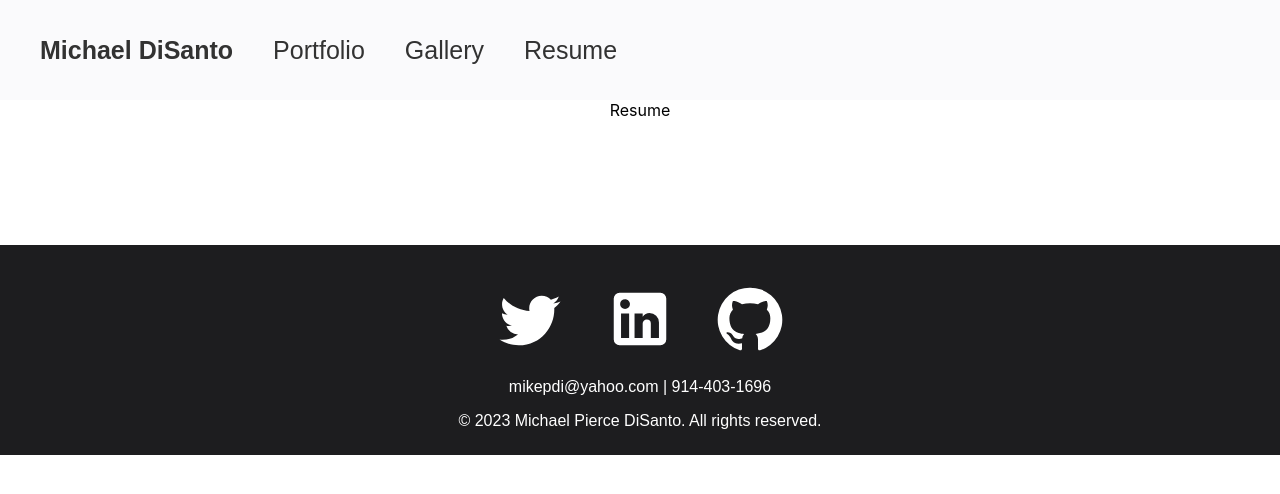
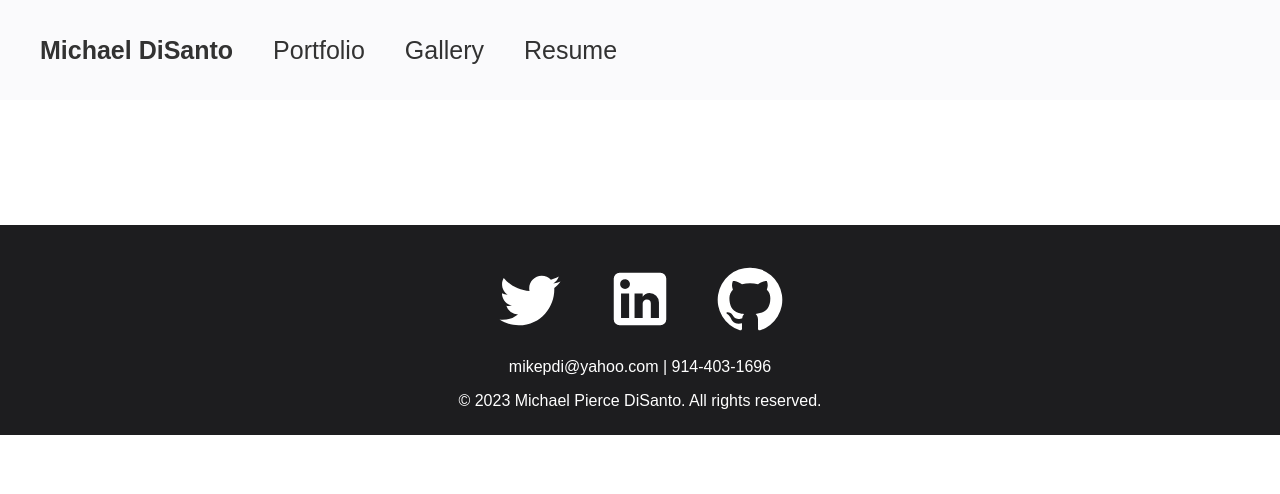
Before and after one commit to mdisant/portfolio-react, a React (Create React App) app: page /resume in a window 1280 px wide. Shown: the top 494 px of the page. Built offline with nearby package versions, Linux system fonts and the light colour scheme.

Commit message:
Added resume tab functionality

```diff
--- a/src/App.js
+++ b/src/App.js
@@ -4,7 +4,6 @@
 import Home from './pages/Home';
 import Portfolio from './pages/Portfolio';
 import Gallery from './pages/Gallery';
-import Resume from './pages/Resume';
 import ProjectDisplay from './pages/ProjectDisplay';
 import Navbar from './components/Navbar';
 import Footer from './components/Footer';
@@ -24,7 +23,6 @@
                     <Route path="/portfolio" element={<Portfolio />} />
                     <Route path="/project/:id" element={<ProjectDisplay />} />
                     <Route path="/gallery" element={<Gallery />} />
-                    <Route path="/resume" element={<Resume />} />
                 </Routes>
                 <Footer />
             </Router>
--- a/src/components/Navbar.js
+++ b/src/components/Navbar.js
@@ -27,7 +27,7 @@
                 <Link to="/" class='MD'>Michael DiSanto</Link>
                 <Link to="/portfolio">Portfolio</Link>
                 <Link to="/gallery">Gallery</Link>
-                <Link to="/resume">Resume</Link>
+                <a href="/DiSanto_Michael_Resume.pdf" target="_blank" rel="noopener noreferrer">Resume</a>
             </div>
         </div >
     );
--- a/src/pages/Resume.js
+++ /dev/null
@@ -1,9 +0,0 @@
-import React from 'react';
-
-function Resume() {
-    return (
-        <div>Resume</div>
-    );
-}
-
-export default Resume;
```
Also changed, not shown: 1 other file (tests, documents, lock files or other folders).
